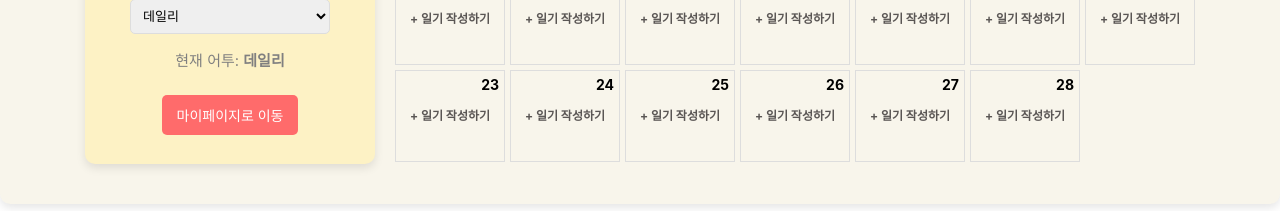
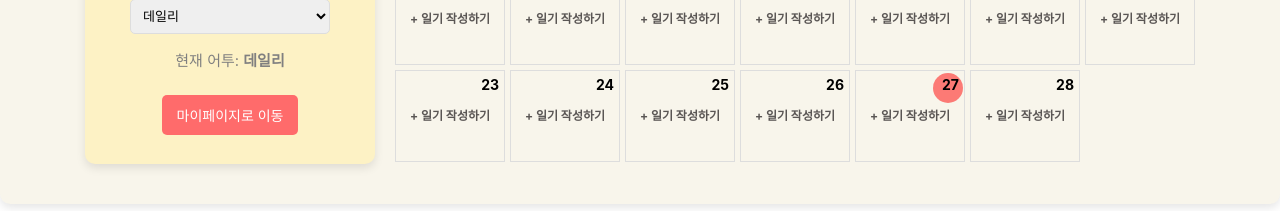
Before and after one commit to dairy-hackerton/dairy-hackerton-fe, a React (Create React App) app in the folder dairy-fe/: page / in a window 1280 px wide. Shown: the part 682-893 px from the top of the page. Built offline with nearby package versions, Linux system fonts and the light colour scheme; no server answers; a web font is replaced by a local one.

Commit message:
feat: 잠시.. 모든 날짜에서 입력

```diff
--- a/dairy-fe/src/components/Calendar.js
+++ b/dairy-fe/src/components/Calendar.js
@@ -12,7 +12,19 @@ const Calendar = () => {
   const [isReadModalOpen, setIsReadModalOpen] = useState(false); // 모달 상태
   const [selectedDiary, setSelectedDiary] = useState(null); // 선택된 일기 데이터
   const [diaryEntries, setDiaryEntries] = useState([
+    //TODO: 더미 데이터 삭제
+    // {
+    //   "day" : 21,
+    //   "summary" : "딥다이브 하고 피곤한 날 🌊 ",
+    //   "mood" : "피곤"
+    // },
+    // {
+    //   "day" : 25,
+    //   "summary" : "💡 성공적인 카부캠 아이디어톤",
+    //   "mood" : "기쁨"
+    // }
   ]); // 월별 일기 메타데이터 리스트 저장
+
 
   const moods = {
     "화남": "#FF6565",
@@ -37,23 +49,29 @@ const Calendar = () => {
 
   // 현재 연도와 월 가져오기
   const year = currentDate.getFullYear();
-  const month = currentDate.getMonth() + 1;
+  const month = currentDate.getMonth()+1;
 
   // 컴포넌트가 처음 렌더링될 때 백엔드에서 특정 연도와 월의 데이터 가져오기
   useEffect(() => {
     const fetchDiaryEntries = async () => {
-      const data = await getDiaryEntries(year, month);
+      const data = await getDiaryEntries(year, month); // ✅ year, month 전달
       setDiaryEntries(data);
     };
     fetchDiaryEntries();
   }, [year, month]);
 
+  // 오늘 날짜 가져오기
+  const today = new Date();
+  const todayYear = today.getFullYear();
+  const todayMonth = today.getMonth()+1;
+  const todayDate = today.getDate(); // 오늘 날짜 숫자
+
   // 이전/다음 달 이동
-  const goToPrevMonth = () => setCurrentDate(new Date(year, month - 2, 1));
+  const goToPrevMonth = () => setCurrentDate(new Date(year, month-2, 1));
   const goToNextMonth = () => setCurrentDate(new Date(year, month, 1));
 
   // 현재 월의 첫 번째 요일과 마지막 날짜 계산
-  const firstDay = new Date(year, month - 1, 1).getDay();
+  const firstDay = new Date(year, month-1, 1).getDay();
   const lastDate = new Date(year, month, 0).getDate();
 
   // 달력 날짜 배열 생성
@@ -61,19 +79,34 @@ const Calendar = () => {
   for (let i = 0; i < firstDay; i++) days.push(null); // 앞쪽 빈칸
   for (let i = 1; i <= lastDate; i++) days.push(i);
 
-  // 날짜 클릭 시 모달 열기 (모든 날짜 가능하게 변경)
+  // 오늘 날짜 클릭 시 모달 열기 (하지만 일기가 있으면 비활성화)
+  const handleTodayClick = (day) => {
+    const diaryEntry = diaryEntries.find((entry) => entry.day === day);
+    if (!diaryEntry && day === todayDate && year === todayYear && month === todayMonth) {
+      setSelectedDate(`${year}-${month}-${day}`);
+      setIsWriteModalOpen(true);
+    }
+  };
   const handleDateClick = (day) => {
     setSelectedDate(`${year}-${month}-${day}`);
     setIsWriteModalOpen(true);
   };
-
   // 일기 버튼 클릭 시 해당 날짜의 상세 일기를 요청
   const handleReadDiary = async (day) => {
     const diaryEntry = diaryEntries.find((entry) => entry.day === day);
     if (!diaryEntry) return;
 
     try {
-      const detailData = await getDiaryDetail(year, month, day);
+      const detailData = await getDiaryDetail(year, month + 1, day);
+
+      // TODO: 더미 데이터 삭제
+      // const detailData = {"diaryKo":"오늘 하루 시작하난 좋은 기분으로 햄껏 일어나쌌주! ⛅️ 아침엔 9시에 딱 벌떡 일어나서 밥이랑 김치에 미역국까지 맛나게 먹었어. 🍚🥢 오늘 하루 힘내자고 맘먹었주! 운동도 빡세게 하고 💪 공부도 착실하게 했주. 🤓 그레이랑 비키도 만나서 술 한잔하맨 좋았으쿠라. 🍻 친구들 덕분에 하루가 더 즐거웠주! 오늘 하루 참 잘 보낸 거 같주. 😊 내일도 좋은 하루 되게 만들어보게마! 🌟",
+      //   "diaryEn":"I started my day with a great mood and got up with zest! ⛅️ I woke up exactly at 9 AM and had a delicious breakfast with rice, kimchi, and seaweed soup. 🍚🥢 I was determined to make the most of the day! I worked out hard 💪 and studied diligently too. 🤓 Meeting up with Gray and Vicky for a drink was really nice. 🍻 Thanks to my friends, the day was even more enjoyable! I feel like I spent the day well. 😊 I'll try to make tomorrow a great day too! 🌟",
+      //   "diaryJa":"今日は気持ちよく一日を始められたよ！⛅️ 朝は9時にすっきりと起きて、ご飯とキムチ、それにわかめスープまで美味しく食べたよ。🍚🥢 今日一日頑張ろうって決めたんだ！運動も激しくして 💪 勉強もしっかりとやったよ。🤓 グレイとビッキーにも会って一杯飲んで楽しかったし。🍻 友達のおかげで一日がもっと楽しかったよ！今日は本当にいい一日を過ごせたみたい。😊 明日も良い一日にしよう！🌟",
+      //   "diaryCh":"今天一天以愉快的心情开始，充满活力地起床了！⛅️ 早上九点准时起床，吃了饭、泡菜和美味的海带汤。🍚🥢 我决定要努力过好今天！不仅认真锻炼了💪，还认真学习了。🤓 跟灰和比基见面喝了一杯酒，也很开心。🍻 多亏了朋友们，今天一天更加愉快！觉得今天真是过得很好。😊 明天也要努力过得愉快！🌟",
+      //   "diaryLa":"Hodie diem bonum sentiens excitavi! ⛅️ Mane hora nona exacta surrexi et comedi oryza cum kimchi et ius algarum ad libitum. 🍚🥢 Hodie diem fortiter agere decrevi! Exercitium strenue feci 💪 et studium diligenter perfeci. 🤓 Cum Grey et Vicky conveni et potum cepi, quod erat iucundum. 🍻 Amicorum gratia dies iucundior fuit! Mihi videtur hodie bene actum esse. 😊 Cras quoque bene agentem diem faciam! 🌟",
+      //   "summary":"좋은 하루 보냈어!"
+      // }
 
       if (detailData) {
         setSelectedDiary({
@@ -91,9 +124,8 @@ const Calendar = () => {
     }
   };
 
-  // 일기 삭제
   const handleDeleteDiary = async (day) => {
-    const result = await deleteDiaryEntries(year, month, day);
+    const result = await deleteDiaryEntries(todayYear, todayMonth, day);
     if (result) {
       setDiaryEntries(diaryEntries.filter((entry) => entry.day !== day));
       setIsReadModalOpen(false);
@@ -118,14 +150,20 @@ const Calendar = () => {
           ))}
 
           {days.map((day, index) => {
+            const isToday = day === todayDate && year === todayYear && month === todayMonth;
+
+            // 해당 날짜의 일기 데이터를 가져오기
             const diaryEntry = diaryEntries.find((entry) => entry.day === day);
 
             return (
               <div
                 key={index}
-                className={`calendar-cell ${day ? "active" : ""}`}
-                onClick={day ? () => handleDateClick(day) : null} // ✅ 모든 날짜에서 클릭 가능
+                className={`calendar-cell ${day ? "active" : ""} ${isToday ? "today" : ""}`}
+                onClick={!diaryEntry && isToday ? () => handleTodayClick(day) : null} // ✅ 일기 있으면 클릭 방지
               >
+                {/* 오늘 날짜 표시 (단, 일기 없을 때만) */}
+                {isToday && !diaryEntry && <div className="today-circle"></div>}
+
                 {/* 날짜 숫자 표시 */}
                 {day && <span className="date-number">{day}</span>}
 
@@ -138,7 +176,8 @@ const Calendar = () => {
                     {diaryEntry.summary}
                   </button>
                 ) : (
-                  <p className="diary-text">+ 일기 작성하기</p> // ✅ 모든 날짜에서 "일기 작성하기" 표시
+
+                  <p className="diary-text">+ 일기 작성하기</p>
                 )}
               </div>
             );
```
